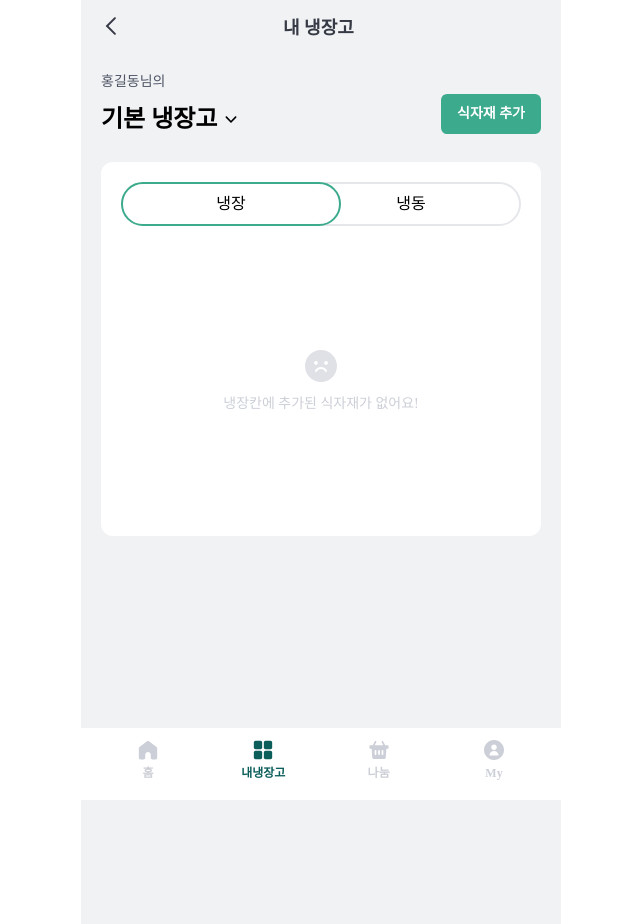
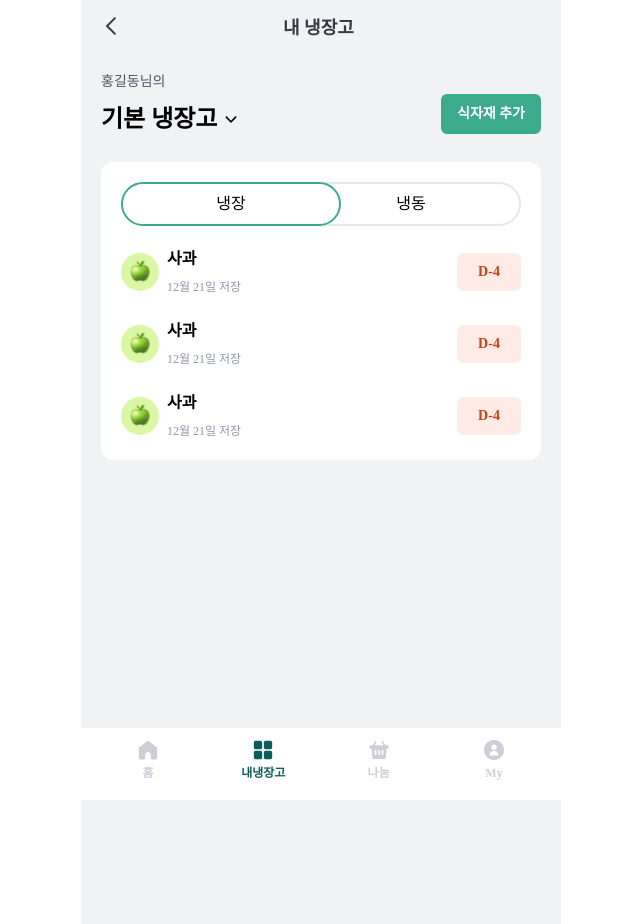
Before and after one commit to DDD-Community/fridge-link-web, a Next.js app: page /fridge in a window 1280 px wide. Shown: the whole page, without its empty margins (319-959 px from the left). Built offline with nearby package versions, Linux system fonts and the light colour scheme.

Commit message:
feat: 제출 완료시 토스트메시지 추가

```diff
--- a/src/components/atoms/ToastMessage.tsx
+++ b/src/components/atoms/ToastMessage.tsx
@@ -1,7 +1,25 @@
-import React from 'react';
+import React, { useEffect } from 'react';
 
-const ToastMessage: React.FC = () => {
-  return <div className="">{'식자재 추가가 완료되었습니다.'}</div>;
+interface ToastMessageProps {
+  text: string;
+  toggleHandler: () => void;
+}
+const ToastMessage: React.FC<ToastMessageProps> = ({ text, toggleHandler }) => {
+  useEffect(() => {
+    const timer = setTimeout(() => {
+      toggleHandler();
+    }, 1000);
+
+    return () => {
+      clearTimeout(timer);
+    };
+  }, []);
+
+  return (
+    <div className="fixed bottom-[90px] left-[20px] right-[20px] p-[16px] rounded-[12px] text-center text-white body1-regular bg-black bg-opacity-70">
+      {text}
+    </div>
+  );
 };
 
 export default ToastMessage;
--- a/src/components/atoms/index.ts
+++ b/src/components/atoms/index.ts
@@ -7,3 +7,4 @@ export { default as BorderTab } from './BorderTab';
 export { default as ModalBottom } from './ModalBottom';
 export { default as ModalCenter } from './ModalCenter';
 export { default as Toggle } from './Toggle';
+export { default as ToastMessage } from './ToastMessage';
--- a/src/components/molecules/IngredientItemBox.tsx
+++ b/src/components/molecules/IngredientItemBox.tsx
@@ -1,7 +1,6 @@
 import React from 'react';
 import { IngredientDateTag } from '../atoms';
-import AppleSVG from '@/assets/icons/Frame 35.svg';
-
+import { AppleIcon } from '@/components/atoms/IngredientIcons';
 interface IngredientItemBoxProps {
   title?: string;
   svgUrl?: string;
@@ -14,7 +13,7 @@ const IngredientItemBox: React.FC<IngredientItemBoxProps> = ({ dDay }) => {
   return (
     <div className="flex justify-between items-center">
       <div className="flex justify-between items-center gap-8">
-        <AppleSVG width={38} height={38} />
+        <AppleIcon width={38} height={38} />
         <div className="flex flex-col gap-8">
           <div className="heading4-semibold">사과</div>
           <div className="body2-medium text-gray5 ">12월 21일 저장</div>
--- a/src/components/organisms/FridgeBoard.tsx
+++ b/src/components/organisms/FridgeBoard.tsx
@@ -1,6 +1,10 @@
 import React, { useState } from 'react';
 import { WhiteBox } from '@/components/atoms';
-import { EmptyIngredient, FridgeTab } from '@/components/molecules';
+import {
+  EmptyIngredient,
+  FridgeTab,
+  IngredientItemBox,
+} from '@/components/molecules';
 
 const FridgeBoard: React.FC = () => {
   const [currentTabName, setCurrentTabName] = useState<'냉장' | '냉동'>('냉장');
@@ -8,17 +12,28 @@ const FridgeBoard: React.FC = () => {
   const handleTabNameChange: (tabName: '냉장' | '냉동') => void = (tabName) => {
     setCurrentTabName(tabName);
   };
+
+  const datas = ['d'];
+
   return (
     <WhiteBox className="p-[20px]">
       <FridgeTab
         currentTabName={currentTabName}
         handleTabNameChange={handleTabNameChange}
       />
-      <div>
-        <EmptyIngredient
-          text={`${currentTabName}칸에 추가된 식자재가 없어요!`}
-        />
-      </div>
+      {datas.length !== 0 ? (
+        <div className="flex flex-col w-full gap-[24px]">
+          <IngredientItemBox />
+          <IngredientItemBox />
+          <IngredientItemBox />
+        </div>
+      ) : (
+        <div>
+          <EmptyIngredient
+            text={`${currentTabName}칸에 추가된 식자재가 없어요!`}
+          />
+        </div>
+      )}
     </WhiteBox>
   );
 };
--- a/src/components/organisms/IngredientAddModal.tsx
+++ b/src/components/organisms/IngredientAddModal.tsx
@@ -7,7 +7,8 @@ import useCount from '@/hooks/useCount';
 
 const IngredientAddModal: React.FC<{
   toggleIsOpenIngredientAddModal: () => void;
-}> = ({ toggleIsOpenIngredientAddModal }) => {
+  toggleIsOppenToastMessage: () => void;
+}> = ({ toggleIsOpenIngredientAddModal, toggleIsOppenToastMessage }) => {
   const [isInFreezer, setIsInFreezer] = useState(false);
   const [memoContent, setMemoContent] = useState('');
   const { currentCount, handleIncreaseCount, handleDecreaseCount } = useCount();
@@ -20,6 +21,7 @@ const IngredientAddModal: React.FC<{
   const handleSubmit: () => void = () => {
     console.log({ currentCount, isInFreezer, memoContent });
     toggleIsOpenIngredientAddModal();
+    toggleIsOppenToastMessage();
   };
 
   return (
--- a/src/pages/fridge/index.tsx
+++ b/src/pages/fridge/index.tsx
@@ -6,18 +6,31 @@ import {
 } from '@/components/organisms';
 import { type NextPage } from 'next';
 import { useState } from 'react';
+import { ToastMessage } from '@/components/atoms';
 
 const FridgePage: NextPage = () => {
   const [isOpenIngredientAddModal, setIsOpenIngredientAddModal] =
     useState(false);
+  const [isOpenToastMessage, setIsOpenToastMessage] = useState(false);
+
+  const toggleIsOppenToastMessage: () => void = () => {
+    setIsOpenToastMessage((prev) => !prev);
+  };
 
   const toggleIsOpenIngredientAddModal: () => void = () => {
     setIsOpenIngredientAddModal((prev) => !prev);
   };
   return (
     <>
+      {isOpenToastMessage && (
+        <ToastMessage
+          text="식자재 추가가 완료되었습니다."
+          toggleHandler={toggleIsOppenToastMessage}
+        />
+      )}
       {isOpenIngredientAddModal && (
         <IngredientAddModal
+          toggleIsOppenToastMessage={toggleIsOppenToastMessage}
           toggleIsOpenIngredientAddModal={toggleIsOpenIngredientAddModal}
         />
       )}
```
